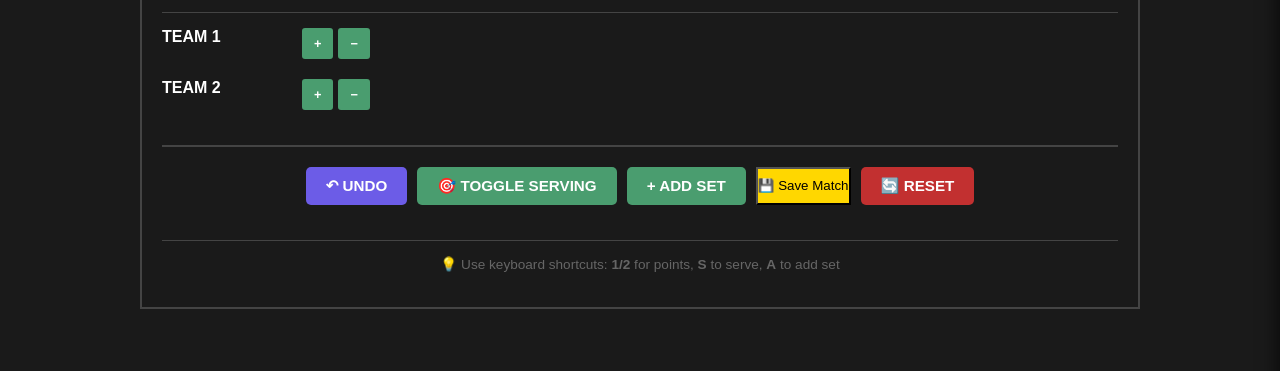
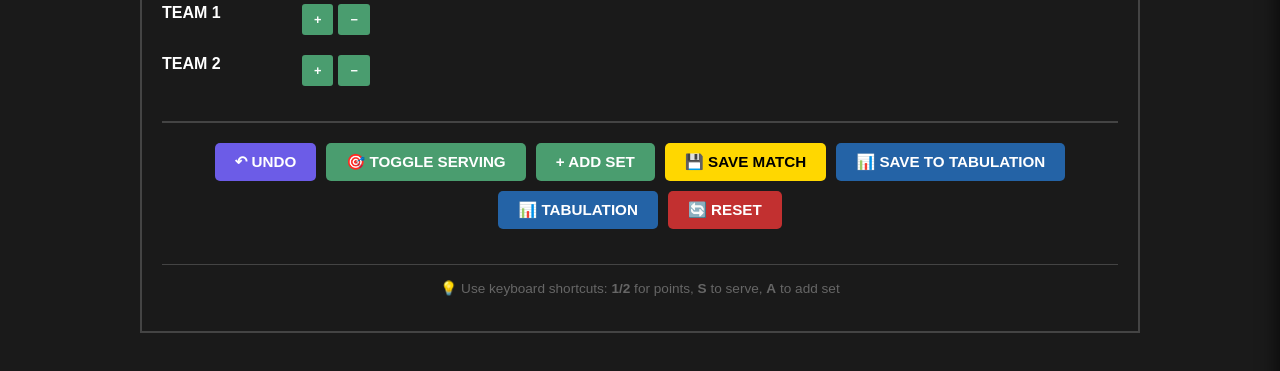
Before and after one commit to jaydacillo03-bot/ATPPickleball, a plain HTML site: page index.html in a window 1280 px wide. Shown: the part 407-778 px from the top of the page. Drawn offline with Linux system fonts and the light colour scheme.

Commit message:
Connect scoreboard saves to tabulation

```diff
--- a/index.html
+++ b/index.html
@@ -365,7 +365,10 @@
             border-top: 2px solid var(--border-color);
         }
 
-        .btn-reset, .btn-serving, .btn-undo, .btn-add-set {
+        .btn-reset, .btn-serving, .btn-undo, .btn-add-set, .btn-save, .btn-tabulation {
+            display: inline-flex;
+            align-items: center;
+            justify-content: center;
             padding: 10px 20px;
             font-size: 0.95em;
             border: none;
@@ -374,6 +377,7 @@
             font-weight: bold;
             transition: all 0.2s ease;
             text-transform: uppercase;
+            text-decoration: none;
         }
 
         .btn-save {
@@ -383,6 +387,15 @@
 
         .btn-save:hover {
             background-color: #FFC700;
+        }
+
+        .btn-tabulation {
+            background-color: #2463a6;
+            color: white;
+        }
+
+        .btn-tabulation:hover {
+            background-color: #2f75bd;
         }
 
         .btn-add-set {
@@ -596,6 +609,8 @@
                 <button class="btn-serving" onclick="toggleServing()">🎯 Toggle Serving</button>
                 <button class="btn-add-set" onclick="addSet()">+ Add Set</button>
                 <button class="btn-save" onclick="saveMatchToExcel()">💾 Save Match</button>
+                <button class="btn-tabulation" onclick="saveMatchToTabulation()">📊 Save to Tabulation</button>
+                <a class="btn-tabulation" href="tabulation.html">📊 Tabulation</a>
                 <button class="btn-reset" onclick="resetGame()">🔄 Reset</button>
             </div>
 
@@ -851,6 +866,44 @@
 
             // Save the file
             XLSX.writeFile(wb, filename);
+        }
+
+        function saveMatchToTabulation() {
+            const setIndex = gameState.team1.scores.length - 1;
+            const scoreA = gameState.team1.scores[setIndex];
+            const scoreB = gameState.team2.scores[setIndex];
+            const team1Won = checkWinner(1);
+            const team2Won = checkWinner(2);
+
+            if (!team1Won && !team2Won) {
+                alert('Finish the match first before saving it to tabulation.');
+                return;
+            }
+
+            const storageKey = 'pickleball-tabulation-results';
+            let matches = [];
+
+            try {
+                matches = JSON.parse(localStorage.getItem(storageKey)) || [];
+            } catch (error) {
+                matches = [];
+            }
+
+            const match = {
+                id: Date.now().toString(),
+                division: settings.tournamentTitle || 'Open Division',
+                round: settings.tournamentSubtitle || `Set ${setIndex + 1}`,
+                teamA: gameState.team1.name,
+                teamB: gameState.team2.name,
+                scoreA,
+                scoreB,
+                court: '-',
+                createdAt: new Date().toISOString()
+            };
+
+            matches.push(match);
+            localStorage.setItem(storageKey, JSON.stringify(matches));
+            alert(`Saved to tabulation. Winner: ${team1Won ? gameState.team1.name : gameState.team2.name}`);
         }
 
         function resetColors() {
```
Also changed, not shown: scoreboard.html (+53 -1 lines).
